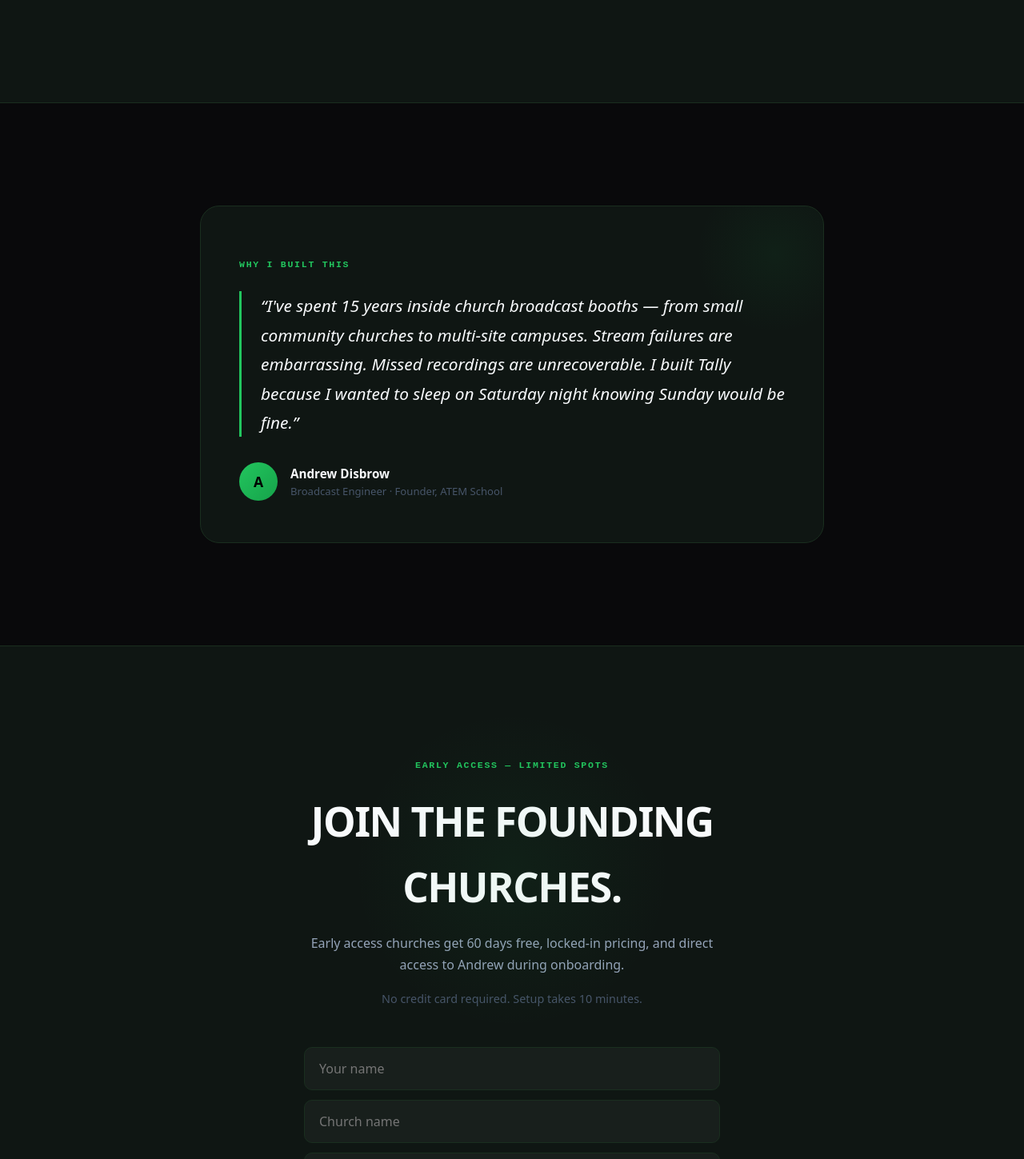
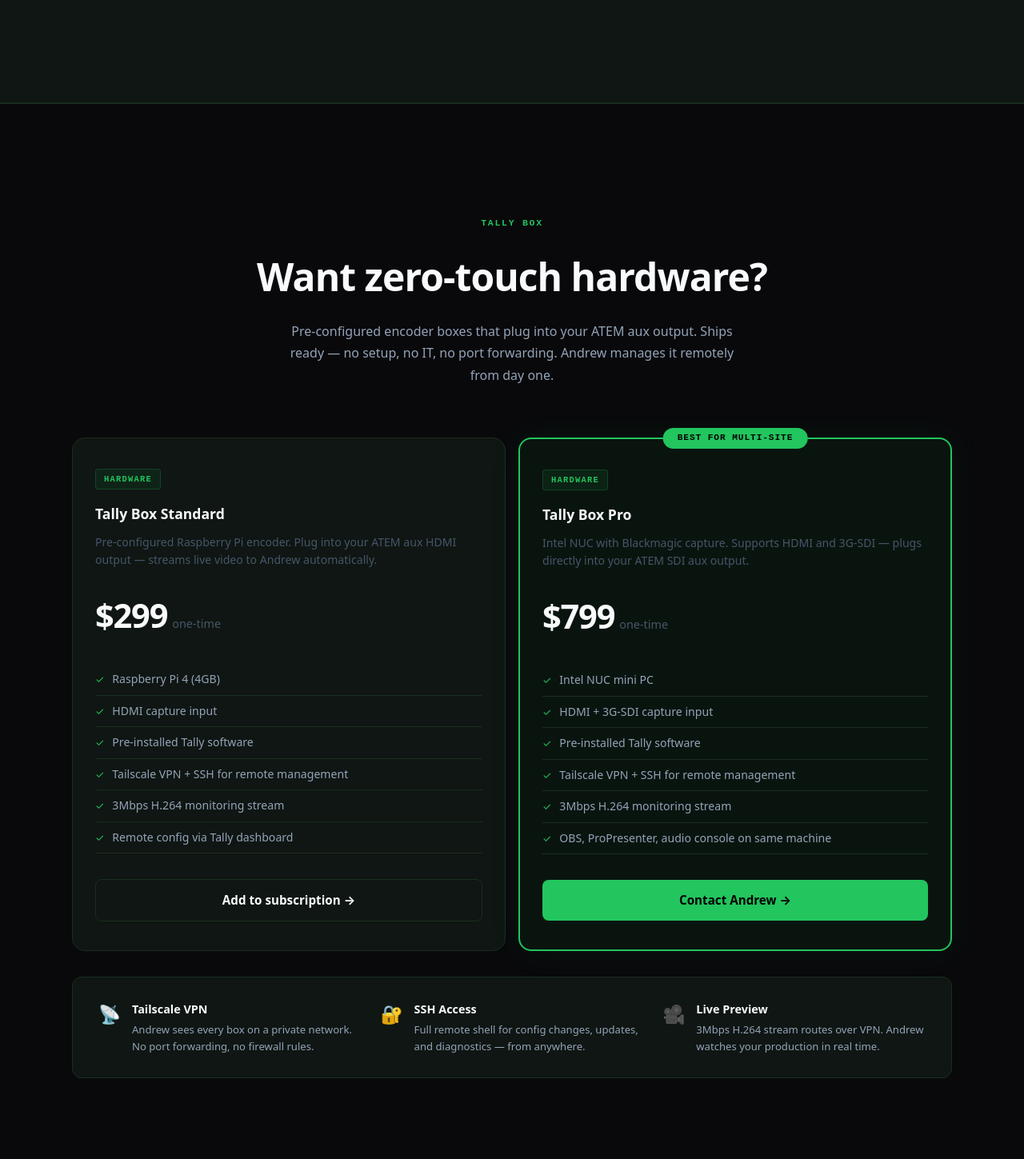
Before and after one commit to peterdisbrow/tally-landing, a Next.js app: page / in a window 1280 px wide. Shown: the part 7910-9359 px from the top of the page at 80% size. Built offline with nearby package versions, Linux system fonts and the light colour scheme.

Commit message:
feat: Tally Box hardware section + updated pricing with live preview tier

```diff
--- a/app/page.js
+++ b/app/page.js
@@ -61,7 +61,7 @@
     name: 'Connect',
     price: '$49',
     period: '/mo',
-    desc: 'For churches that want monitoring and alerts — no Andrew time required.',
+    desc: 'Monitoring, alerts, and remote control for one church.',
     featured: false,
     cta: 'Get Early Access →',
     features: [
@@ -77,13 +77,13 @@
     name: 'Pro',
     price: '$149',
     period: '/mo',
-    desc: 'All 14 integrations, Planning Center sync, and active monitoring during services.',
+    desc: 'All 14 integrations, Planning Center sync, live preview stream.',
     featured: true,
     cta: 'Get Early Access →',
     features: [
       'Everything in Connect',
       'All 14 device integrations',
-      'ProPresenter + audio console control',
+      'Live video preview stream',
       'Planning Center schedule sync',
       'On-call TD rotation',
       'Monthly health report PDF',
@@ -94,7 +94,7 @@
     name: 'Managed',
     price: '$299',
     period: '/mo',
-    desc: 'Andrew handles everything — setup, config changes, and a 15-min response SLA.',
+    desc: 'Andrew handles everything. Setup, config, 15-min SLA.',
     featured: false,
     cta: 'Contact Andrew →',
     features: [
@@ -105,6 +105,43 @@
       '15-minute response SLA',
       'Direct line to Andrew',
     ],
+  },
+];
+
+const HARDWARE = [
+  {
+    name: 'Tally Box Standard',
+    price: '$299',
+    period: 'one-time',
+    badge: 'HARDWARE',
+    desc: 'Pre-configured Raspberry Pi encoder. Plug into your ATEM aux HDMI output — streams live video to Andrew automatically.',
+    specs: [
+      'Raspberry Pi 4 (4GB)',
+      'HDMI capture input',
+      'Pre-installed Tally software',
+      'Tailscale VPN + SSH for remote management',
+      '3Mbps H.264 monitoring stream',
+      'Remote config via Tally dashboard',
+    ],
+    cta: 'Add to subscription →',
+    featured: false,
+  },
+  {
+    name: 'Tally Box Pro',
+    price: '$799',
+    period: 'one-time',
+    badge: 'HARDWARE',
+    desc: 'Intel NUC with Blackmagic capture. Supports HDMI and 3G-SDI — plugs directly into your ATEM SDI aux output.',
+    specs: [
+      'Intel NUC mini PC',
+      'HDMI + 3G-SDI capture input',
+      'Pre-installed Tally software',
+      'Tailscale VPN + SSH for remote management',
+      '3Mbps H.264 monitoring stream',
+      'OBS, ProPresenter, audio console on same machine',
+    ],
+    cta: 'Contact Andrew →',
+    featured: true,
   },
 ];
 
@@ -775,6 +812,123 @@
       </section>
 
       {/* ════════════════════════════════════════
+          TALLY BOX — Hardware
+      ════════════════════════════════════════ */}
+      <section style={{
+        padding: '128px 5%',
+        borderTop: `1px solid ${BORDER}`,
+      }}>
+        <div style={{ maxWidth: 1100, margin: '0 auto' }}>
+          <p style={{
+            fontFamily: 'ui-monospace, monospace', fontSize: '0.72rem',
+            fontWeight: 700, letterSpacing: '0.15em', color: GREEN,
+            textAlign: 'center', marginBottom: 20,
+          }}>TALLY BOX</p>
+
+          <h2 style={{
+            fontSize: 'clamp(1.8rem, 4.5vw, 3rem)', fontWeight: 900,
+            letterSpacing: '-0.02em', textAlign: 'center', margin: '0 auto 16px',
+            color: WHITE,
+          }}>Want zero-touch hardware?</h2>
+
+          <p style={{
+            color: MUTED, textAlign: 'center', fontSize: '1rem',
+            maxWidth: 580, margin: '0 auto 64px', lineHeight: 1.7,
+          }}>
+            Pre-configured encoder boxes that plug into your ATEM aux output.
+            Ships ready — no setup, no IT, no port forwarding.
+            Andrew manages it remotely from day one.
+          </p>
+
+          <div style={{
+            display: 'grid',
+            gridTemplateColumns: 'repeat(auto-fit, minmax(340px, 1fr))',
+            gap: 16, marginBottom: 32,
+          }}>
+            {HARDWARE.map((hw, i) => (
+              <div key={i} style={{
+                background: hw.featured ? 'rgba(34,197,94,0.06)' : CARD_BG,
+                border: hw.featured ? `2px solid ${GREEN}` : `1px solid ${BORDER}`,
+                borderRadius: 16, padding: '36px 28px',
+                position: 'relative',
+                boxShadow: hw.featured ? '0 0 40px rgba(34,197,94,0.08)' : undefined,
+              }}>
+                {hw.featured && (
+                  <div style={{
+                    position: 'absolute', top: -14, left: '50%', transform: 'translateX(-50%)',
+                    background: GREEN, color: '#000', padding: '4px 18px',
+                    borderRadius: 20, fontSize: '0.7rem', fontWeight: 800,
+                    letterSpacing: '0.08em', whiteSpace: 'nowrap',
+                    fontFamily: 'ui-monospace, monospace',
+                  }}>BEST FOR MULTI-SITE</div>
+                )}
+
+                <div style={{
+                  display: 'inline-block', marginBottom: 16,
+                  fontFamily: 'ui-monospace, monospace', fontSize: '0.65rem',
+                  fontWeight: 700, letterSpacing: '0.12em', color: GREEN,
+                  background: 'rgba(34,197,94,0.08)', border: `1px solid rgba(34,197,94,0.2)`,
+                  borderRadius: 4, padding: '4px 10px',
+                }}>{hw.badge}</div>
+
+                <h3 style={{ fontSize: '1.1rem', fontWeight: 800, margin: '0 0 10px', color: WHITE }}>{hw.name}</h3>
+                <p style={{ color: DIM, fontSize: '0.88rem', margin: '0 0 24px', lineHeight: 1.6 }}>{hw.desc}</p>
+
+                <div style={{ marginBottom: 28 }}>
+                  <span style={{ fontSize: '2.6rem', fontWeight: 900, color: WHITE, letterSpacing: '-0.03em' }}>{hw.price}</span>
+                  <span style={{ fontSize: '0.9rem', color: DIM, marginLeft: 6 }}>{hw.period}</span>
+                </div>
+
+                <ul style={{ listStyle: 'none', padding: 0, margin: '0 0 32px' }}>
+                  {hw.specs.map((s, j) => (
+                    <li key={j} style={{
+                      padding: '8px 0', color: MUTED, fontSize: '0.88rem',
+                      display: 'flex', alignItems: 'flex-start', gap: 10,
+                      borderBottom: `1px solid ${BORDER}`,
+                    }}>
+                      <span style={{ color: GREEN, flexShrink: 0, marginTop: 1, fontSize: '0.8rem' }}>✓</span>
+                      {s}
+                    </li>
+                  ))}
+                </ul>
+
+                <a href="#early-access" style={{
+                  display: 'block', textAlign: 'center',
+                  padding: '13px 24px', fontSize: '0.95rem', fontWeight: 700,
+                  borderRadius: 8, textDecoration: 'none',
+                  background: hw.featured ? GREEN : 'transparent',
+                  color: hw.featured ? '#000' : WHITE,
+                  border: hw.featured ? 'none' : `1px solid ${BORDER}`,
+                }}>{hw.cta}</a>
+              </div>
+            ))}
+          </div>
+
+          {/* What's inside callout */}
+          <div style={{
+            background: CARD_BG, border: `1px solid ${BORDER}`,
+            borderRadius: 12, padding: '28px 32px',
+            display: 'grid', gridTemplateColumns: 'repeat(auto-fit, minmax(200px, 1fr))',
+            gap: 24,
+          }}>
+            {[
+              { icon: '📡', label: 'Tailscale VPN', desc: 'Andrew sees every box on a private network. No port forwarding, no firewall rules.' },
+              { icon: '🔐', label: 'SSH Access', desc: 'Full remote shell for config changes, updates, and diagnostics — from anywhere.' },
+              { icon: '🎥', label: 'Live Preview', desc: '3Mbps H.264 stream routes over VPN. Andrew watches your production in real time.' },
+            ].map((item, i) => (
+              <div key={i} style={{ display: 'flex', gap: 14, alignItems: 'flex-start' }}>
+                <span style={{ fontSize: '1.4rem', flexShrink: 0 }}>{item.icon}</span>
+                <div>
+                  <div style={{ fontWeight: 700, color: WHITE, fontSize: '0.9rem', marginBottom: 4 }}>{item.label}</div>
+                  <div style={{ color: MUTED, fontSize: '0.82rem', lineHeight: 1.6 }}>{item.desc}</div>
+                </div>
+              </div>
+            ))}
+          </div>
+        </div>
+      </section>
+
+      {/* ════════════════════════════════════════
           BUILT BY ANDREW
       ════════════════════════════════════════ */}
       <section style={{ padding: '128px 5%' }}>
```
